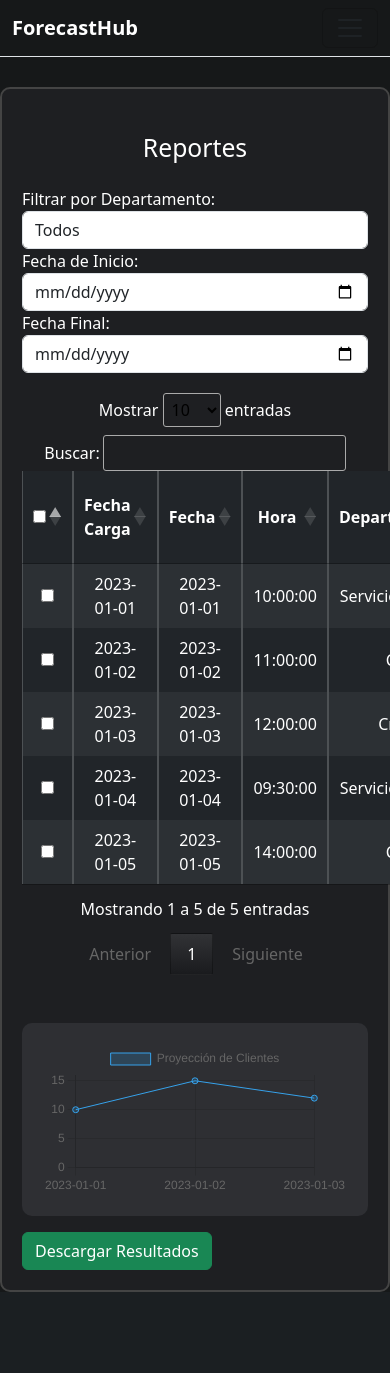
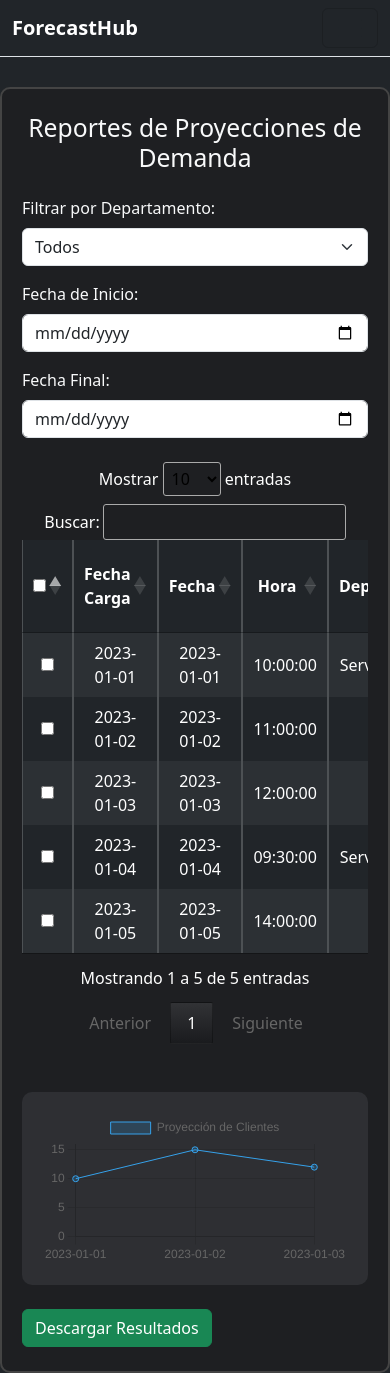
Before and after one commit to JosethAG/SistemaDeProyecciones, a PHP site: page /reportes.php in a window 390 px wide; the page is wider, and only the part inside the window is pictured. Before the commit the page ends 1292 px from the top of that part, so only its background shows below. Run offline with PHP 8.4, Linux system fonts and the light colour scheme; some libraries are stand-ins or nearby versions.

Commit message:
Ajustes finales

```diff
--- a/reportes.php
+++ b/reportes.php
@@ -10,34 +10,34 @@
     <script src="https://cdn.jsdelivr.net/npm/chart.js"></script>
     <link rel="stylesheet" href="css/styles.css">
 </head>
-<body>
+<body class="bg-dark text-light">
 <div id="menu">
-        <?php include 'menu.php'; ?>
-    </div>
-<div class="container">
-    <h2 class="text-center mt-4">Reportes</h2>
+    <?php include 'menu.php'; ?>
+</div>
+<div class="container py-4">
+    <h2 class="text-center mb-4">Reportes de Proyecciones de Demanda</h2>
 
-    <div class="form-row mt-4">
-        <div class="form-group col-md-4">
-            <label for="filterDepartment">Filtrar por Departamento:</label>
-            <select id="filterDepartment" class="form-control">
+    <div class="row g-3">
+        <div class="col-md-4">
+            <label for="filterDepartment" class="form-label">Filtrar por Departamento:</label>
+            <select id="filterDepartment" class="form-select">
                 <option value="">Todos</option>
                 <option value="Servicio al Cliente">Servicio al Cliente</option>
                 <option value="Cajas">Cajas</option>
                 <option value="Crédito">Crédito</option>
             </select>
         </div>
-        <div class="form-group col-md-4">
-            <label for="startDate">Fecha de Inicio:</label>
+        <div class="col-md-4">
+            <label for="startDate" class="form-label">Fecha de Inicio:</label>
             <input type="date" id="startDate" class="form-control">
         </div>
-        <div class="form-group col-md-4">
-            <label for="endDate">Fecha Final:</label>
+        <div class="col-md-4">
+            <label for="endDate" class="form-label">Fecha Final:</label>
             <input type="date" id="endDate" class="form-control">
         </div>
     </div>
 
-    <div class="table-container">
+    <div class="table-responsive mt-4">
         <table id="dataTable" class="table table-dark table-striped table-bordered">
             <thead>
                 <tr>
@@ -97,15 +97,17 @@
                     <td>No</td>
                 </tr>
             </tbody>
-
         </table>
     </div>
 
     <div class="chart-container mt-5">
         <canvas id="projectionChart"></canvas>
     </div>
-        <button id="downloadResults" class="btn btn-success mt-3">Descargar Resultados</button>
+
+    <div class="mt-4">
+        <button id="downloadResults" class="btn btn-success">Descargar Resultados</button>
     </div>
+</div>
 
 <script src="https://code.jquery.com/jquery-3.5.1.min.js"></script>
 <script src="https://cdn.datatables.net/1.10.21/js/jquery.dataTables.min.js"></script>
```
Also changed, not shown: desempeños.php (+27 -0 lines).
